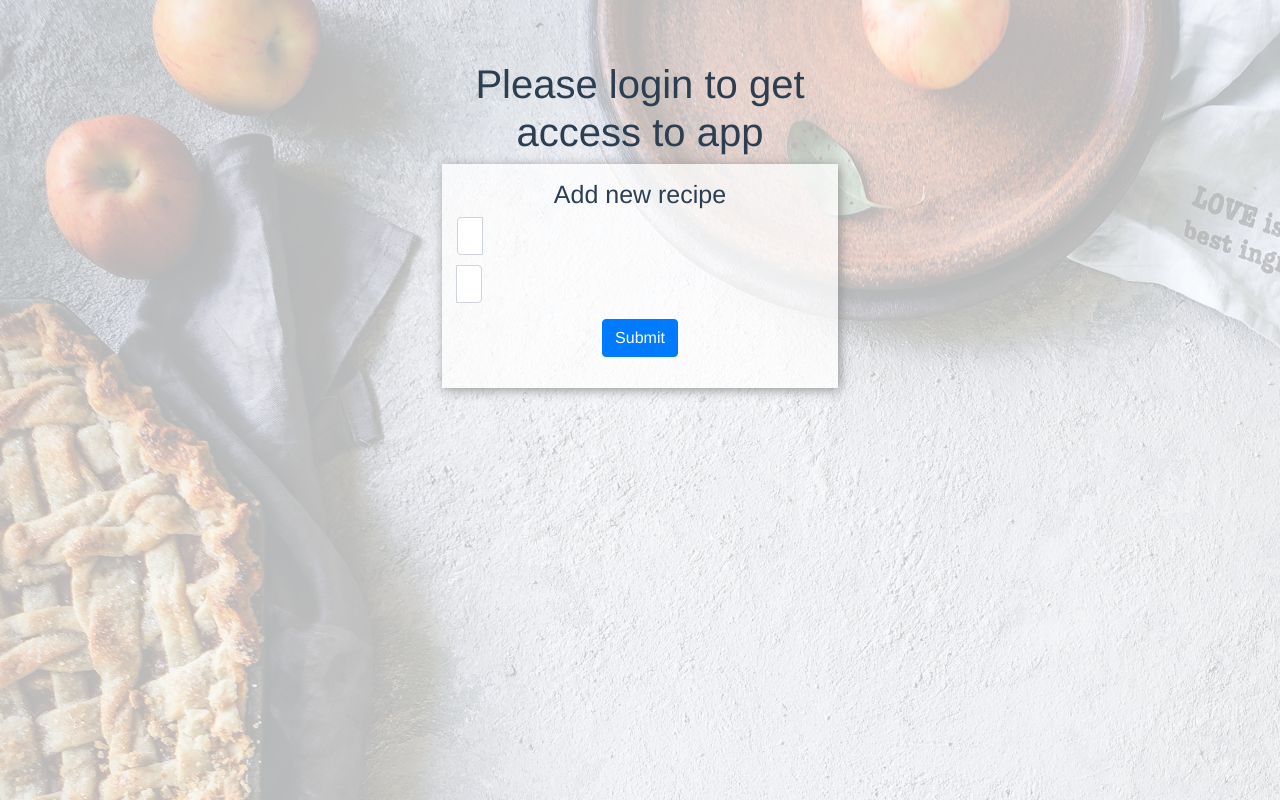
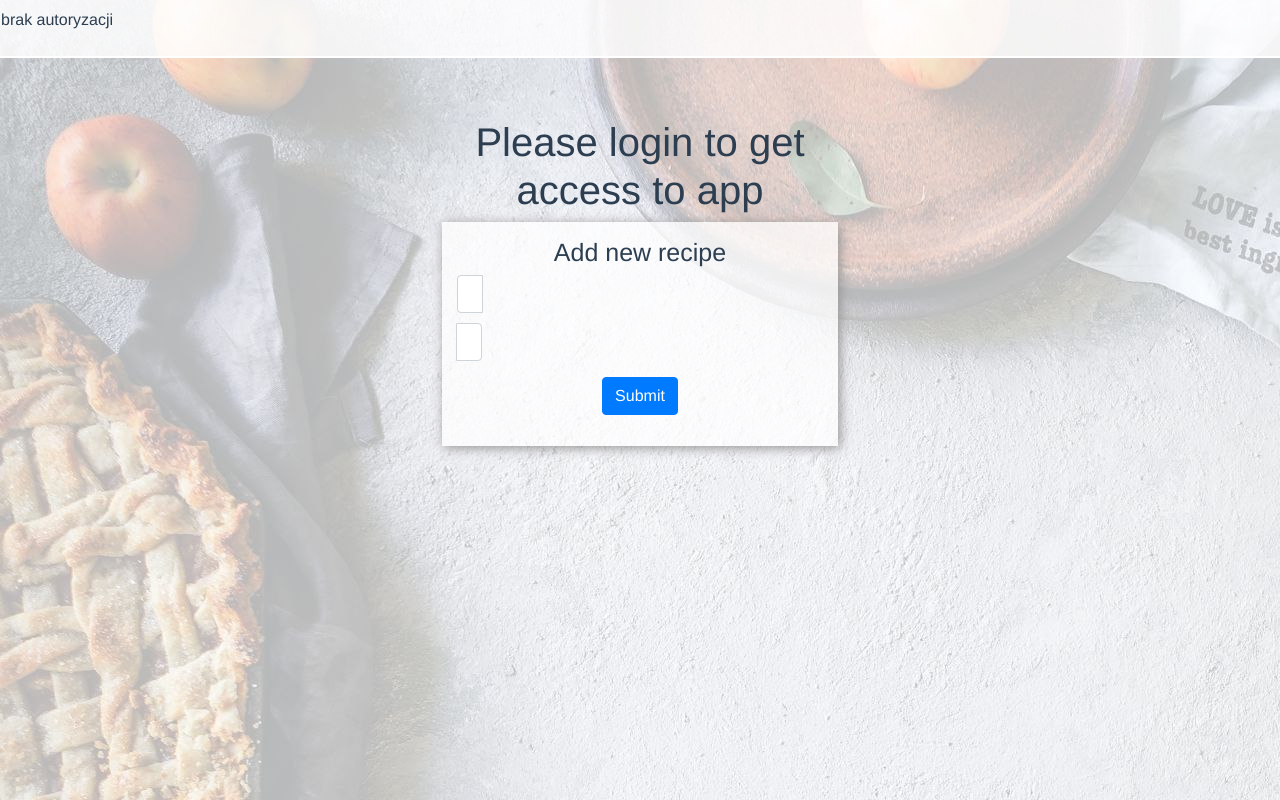
Before and after one commit to AndKorbiel/my-recipes, a Vue app: page /login in a window 1280 px wide. Built offline with nearby package versions, Linux system fonts and the light colour scheme.

Commit message:
Navbar implementaion

```diff
--- a/src/App.vue
+++ b/src/App.vue
@@ -20,10 +20,13 @@
         -moz-osx-font-smoothing: grayscale;
         text-align: center;
         color: #2c3e50;
-        margin-top: 60px;
 
         h2, .h2 {
             font-size: 25px;
         }
+
+        .main-container {
+            margin-top: 60px;
+        }
     }
 </style>
--- a/src/components/Navbar.vue
+++ b/src/components/Navbar.vue
@@ -0,0 +1,24 @@
+<template lang="pug">
+    .container-fluid.navbar
+        .row
+            .cols-sm-12
+                p {{ authorizationToken === true ? "autoryzacja" : "brak autoryzacji"}}
+</template>
+
+<script>
+    import { mapGetters } from "vuex";
+
+    export default {
+        name: "Navbar",
+        computed: {
+            ...mapGetters("auth", ["authorizationToken"])
+        },
+    }
+</script>
+
+<style lang="scss">
+    .navbar {
+        background: rgba(255, 255, 255, 0.82);
+        border-bottom: 2px solid #fff;
+    }
+</style>
--- a/src/store/api/auth.js
+++ b/src/store/api/auth.js
@@ -52,6 +52,7 @@ export function checkTokenValidity(token) {
 }
 
 export function isValidAccessToken() {
+    console.log('checking!')
     return checkTokenValidity(getAccessToken());
 }
 
--- a/src/views/HomePage.vue
+++ b/src/views/HomePage.vue
@@ -1,6 +1,7 @@
 <template lang="pug">
     #app
-        .container-fluid
+        Navbar
+        .container-fluid.main-container
             .row
                 .col-sm-12.col-md-3
                     ProductsList
@@ -30,10 +31,12 @@
     import ProductsList from "../components/ProductsList";
     import SubmitForm from "../components/SubmitForm";
     import { mapActions, mapGetters } from "vuex";
+    import Navbar from "../components/Navbar";
 
     export default {
         name: "App",
         components: {
+            Navbar,
             RecipeList,
             ProductsList,
             SubmitForm
--- a/src/views/LoginPage.vue
+++ b/src/views/LoginPage.vue
@@ -1,6 +1,7 @@
 <template lang="pug">
     #app
-        .container-fluid
+        Navbar
+        .container-fluid.main-container
             .row
                 .col-sm-12.col-md-4.offset-md-4
                     h1 Please login to get access to app
@@ -16,13 +17,15 @@
 
 <script>
     import SubmitForm from "../components/SubmitForm";
+    import Navbar from "../components/Navbar";
     const USERS_API_URL = "http://localhost:4000/users/";
     import { mapActions } from "vuex";
 
     export default {
         name: "LoginPage",
         components: {
-            SubmitForm
+            SubmitForm,
+            Navbar
         },
         data: function () {
             return {
```
